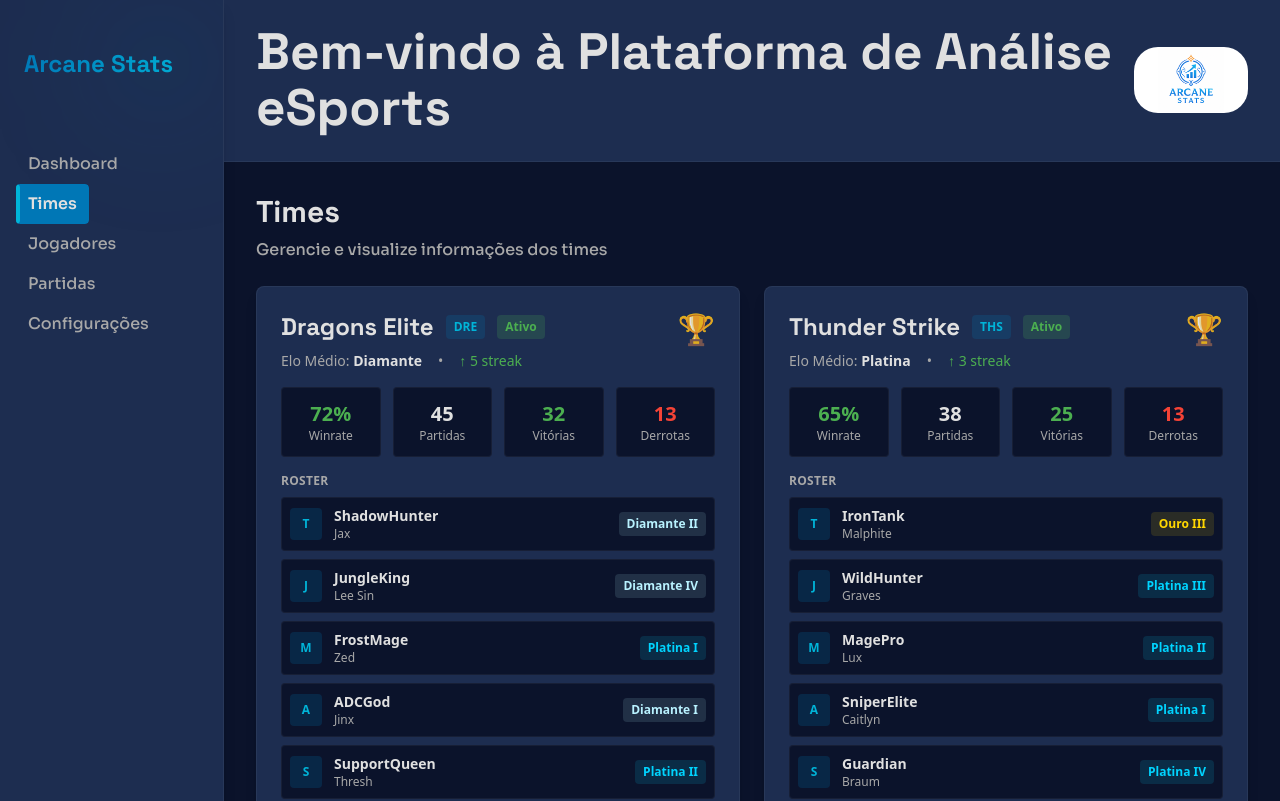
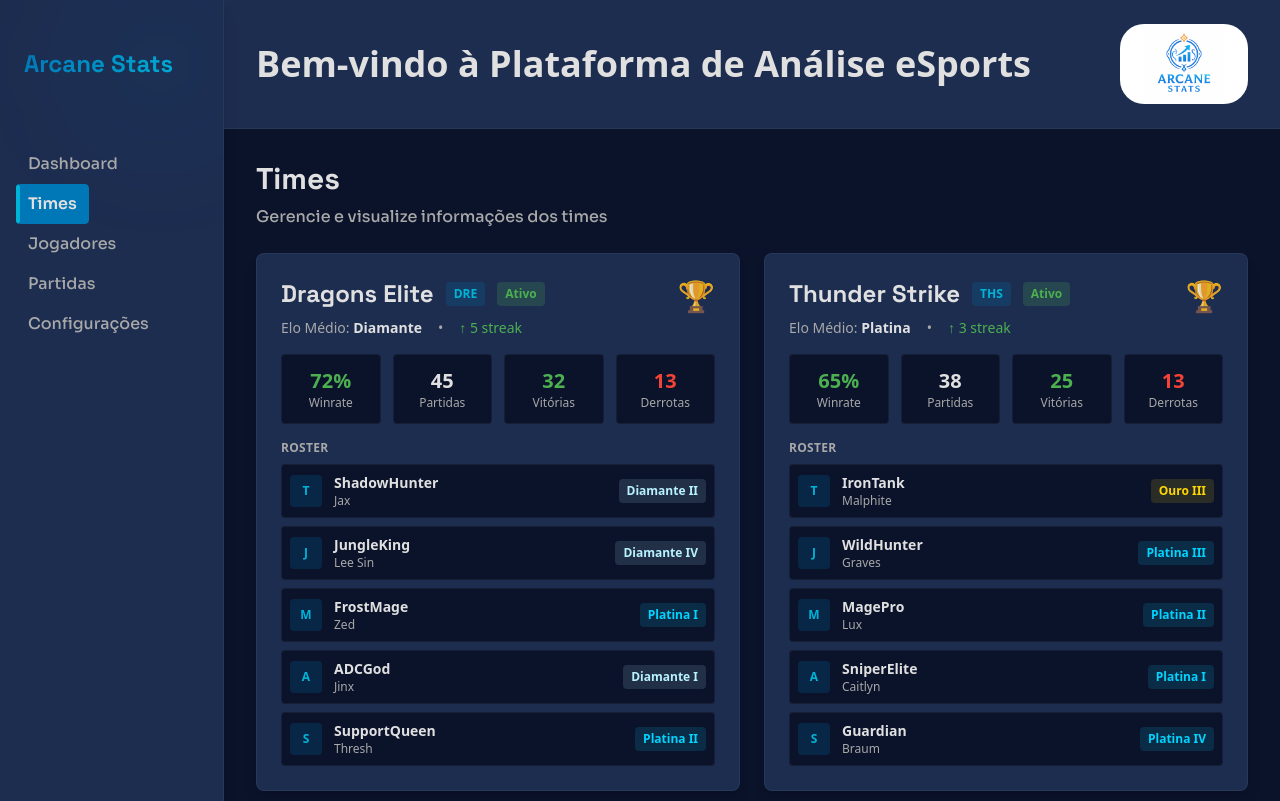
Before and after one commit to CapivaraDevv/Arcane-Stats, a React (Vite) app in the folder arcane-stats/: page /times in a window 1280 px wide. Shown: the top 801 px of the page. Built offline with nearby package versions, Linux system fonts and the light colour scheme.

Commit message:
Mudança no tamanho do h1 do header

```diff
--- a/arcane-stats/src/index.css
+++ b/arcane-stats/src/index.css
@@ -154,10 +154,7 @@
   font-style: normal;
 }
 
-h1 {
-  font-size: 3.2em;
-  line-height: 1.1;
-}
+
 
 button {
   border-radius: 8px;
--- a/arcane-stats/src/pages/Header.tsx
+++ b/arcane-stats/src/pages/Header.tsx
@@ -2,7 +2,7 @@ const Header = () => {
     return (
         <>
             <header className="w-full px-8 py-6 bg-[#1D2D50] border-b border-white/5 flex items-center justify-between shadow-lg">
-                <h1 className="space-grotesk-title text-2xl font-semibold text-[#E0E0E0]">Bem-vindo à Plataforma de Análise eSports</h1>
+                <h1 className="space-grotesk-titletext-2xl text-4xl font-semibold text-[#E0E0E0]">Bem-vindo à Plataforma de Análise eSports</h1>
                 <div className="px-6 bg-white flex items-center justify-center rounded-3xl">
                     <img src="/LogoBranco.png" alt="Logo" className="w-20" />
                 </div>
```
